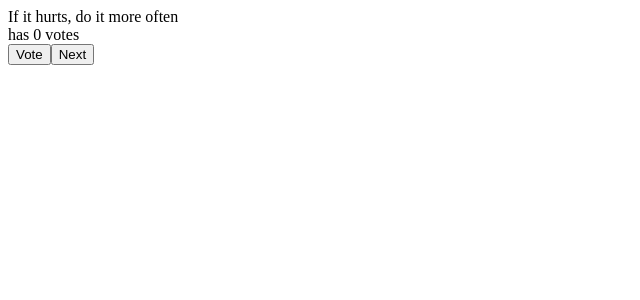
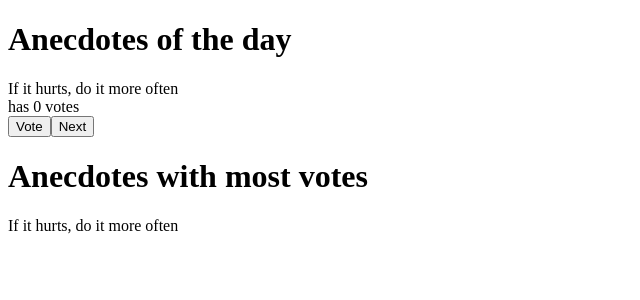
Before and after one commit to songtianlun/full_stack_open_2021, a React (Create React App) app in the folder part1/: page / in a window 1280 px wide. Shown: the top 300 px of the page, without its empty margins (0-640 px from the left). Built offline with nearby package versions, Linux system fonts and the light colour scheme.

Commit message:
commit 1.14

```diff
--- a/part1/src/App.js
+++ b/part1/src/App.js
@@ -15,16 +15,41 @@ const App = () => {
   const [points, setPoints] = useState([0, 0, 0, 0, 0, 0, 0])
 
   const handleVote = (select) => {
-    let newlist = {...points}
+    let newlist = [...points]
     newlist[selected] += 1
     setPoints(newlist)
   }
+
+  const getMaxVoteIdx = (points) => {
+    let max = 0
+    let maxIdx = 0
+    points.forEach((item, index) => {
+      if(item > max) {
+        max = item
+        maxIdx = index
+      }
+    })
+    return maxIdx
+  }
+
+  const MaxAnecdotes = ({points}) => {
+    return (
+      <div>
+        <h1>Anecdotes with most votes</h1>
+        <div>{anecdotes[getMaxVoteIdx(points)]}</div>
+      </div>
+    )
+  }
+
   return (
     <div>
+      <h1>Anecdotes of the day</h1>
       {anecdotes[selected]} <br />
       <div>has {points[selected]} votes</div>
       <button onClick={() => (handleVote(selected))}>Vote</button>
       <button onClick={() => {setSelected(Math.floor(Math.random()*6))}}>Next</button>
+      <br />
+      <MaxAnecdotes points={points} />
     </div>
   )
 }
```
